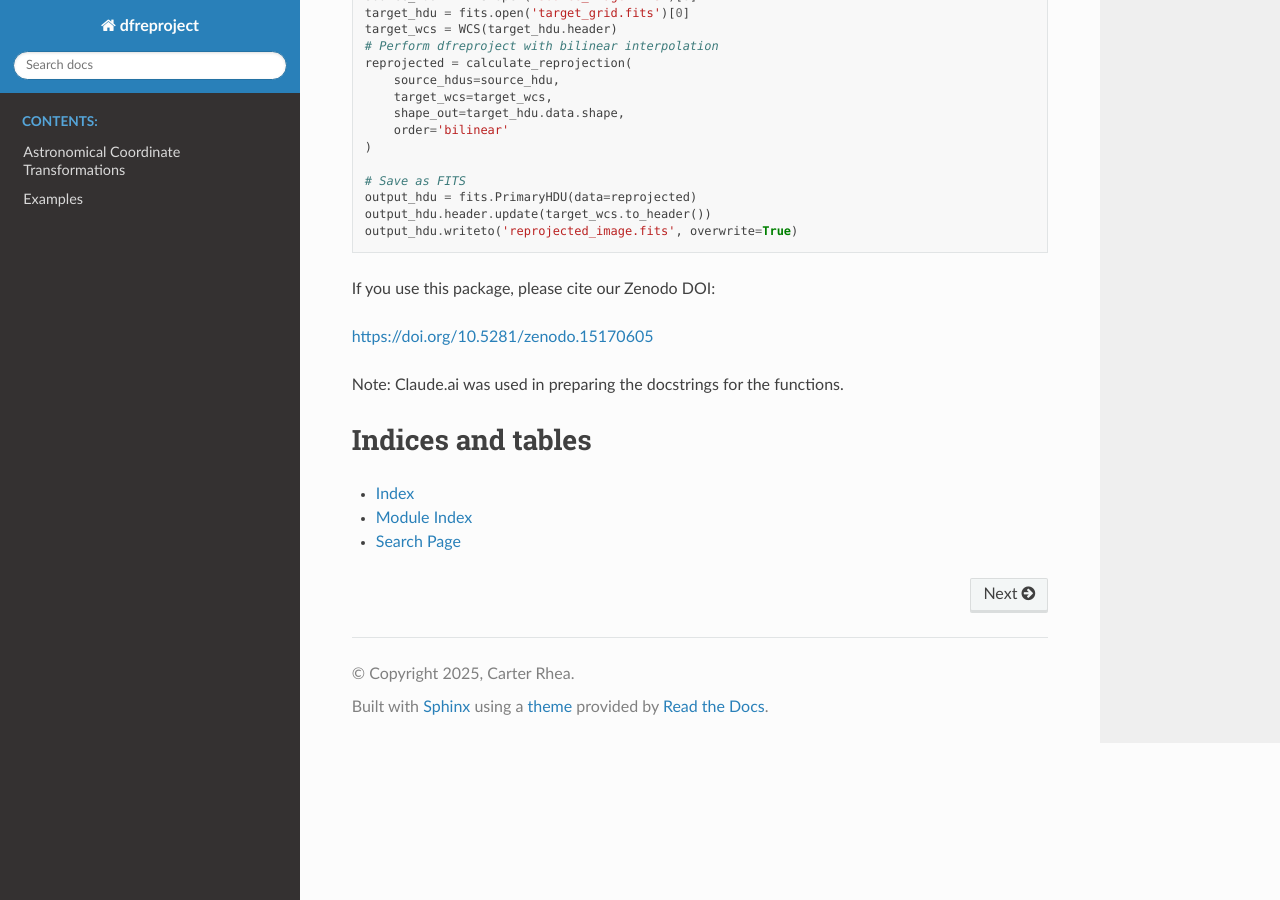
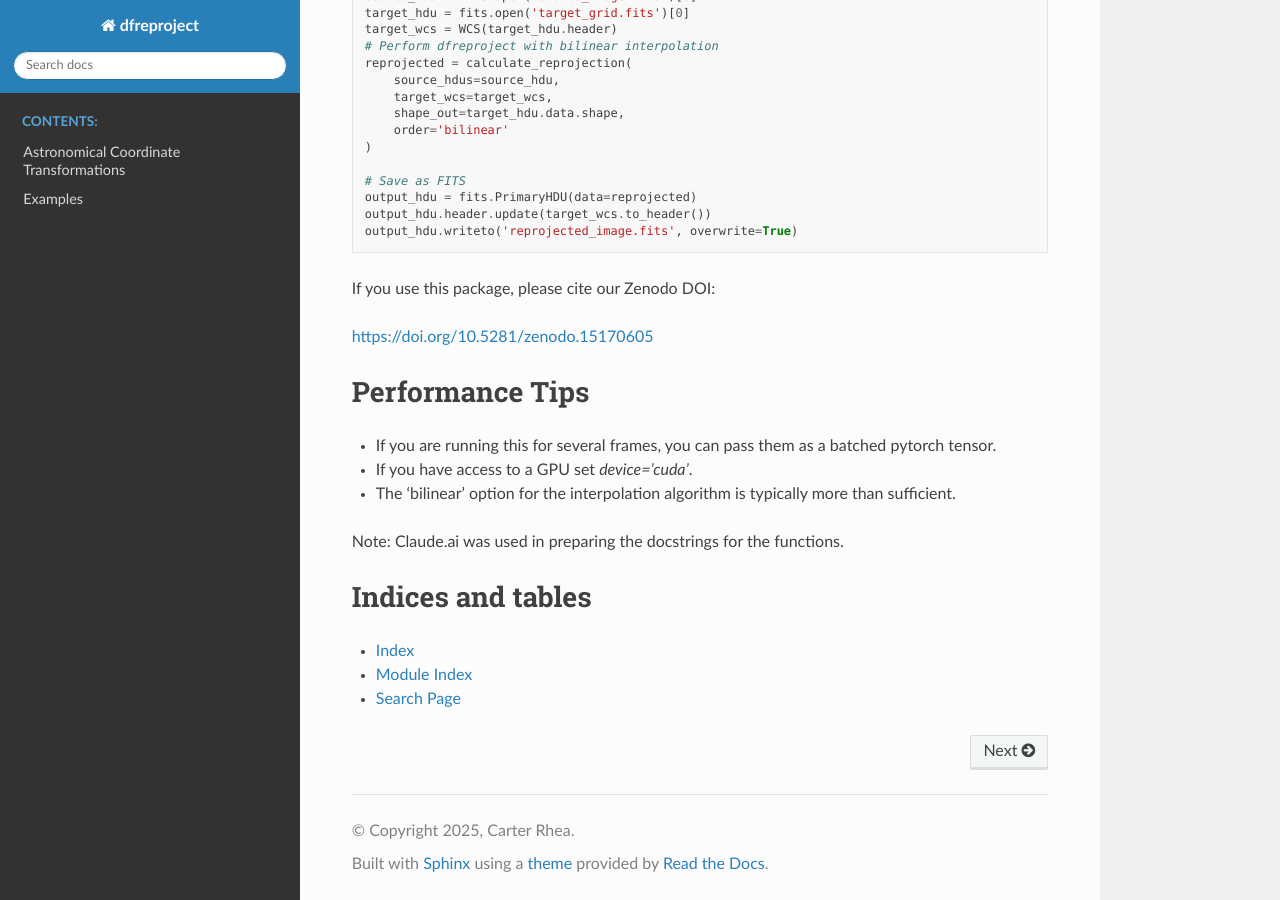
Before and after one commit to stevenrjanssens/dfreproject, a Sphinx documentation site: the page built from docs/source/index.rst, in a window 1280 px wide and 900 px high, scrolled down 817 px. Built offline with Sphinx 7.4.7 and the Read the Docs theme 3.1.0, drawn with Linux system fonts in a browser that asks for light colours; pages that are not in the unit, such as notebooks, are missing from menus.

Commit message:
Add performance tips

```diff
--- a/docs/source/index.rst
+++ b/docs/source/index.rst
@@ -62,7 +62,11 @@
 
 https://doi.org/10.5281/zenodo.15170605
 
-
+Performance Tips
+================
+- If you are running this for several frames, you can pass them as a batched pytorch tensor.
+- If you have access to a GPU set `device='cuda'`.
+- The 'bilinear' option for the interpolation algorithm is typically more than sufficient.
 
 Note: Claude.ai was used in preparing the docstrings for the functions.
 
```
